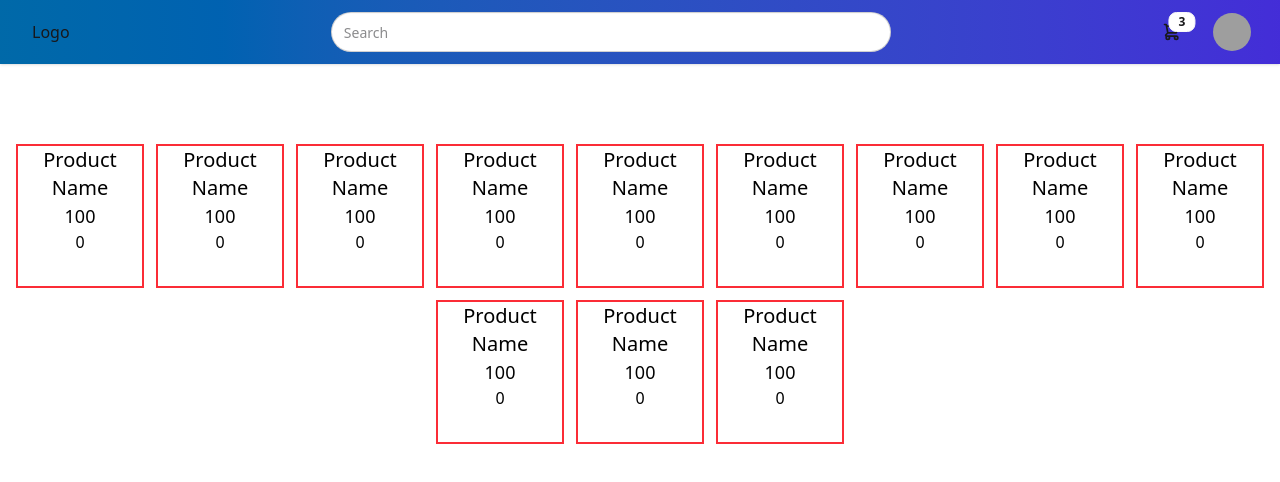
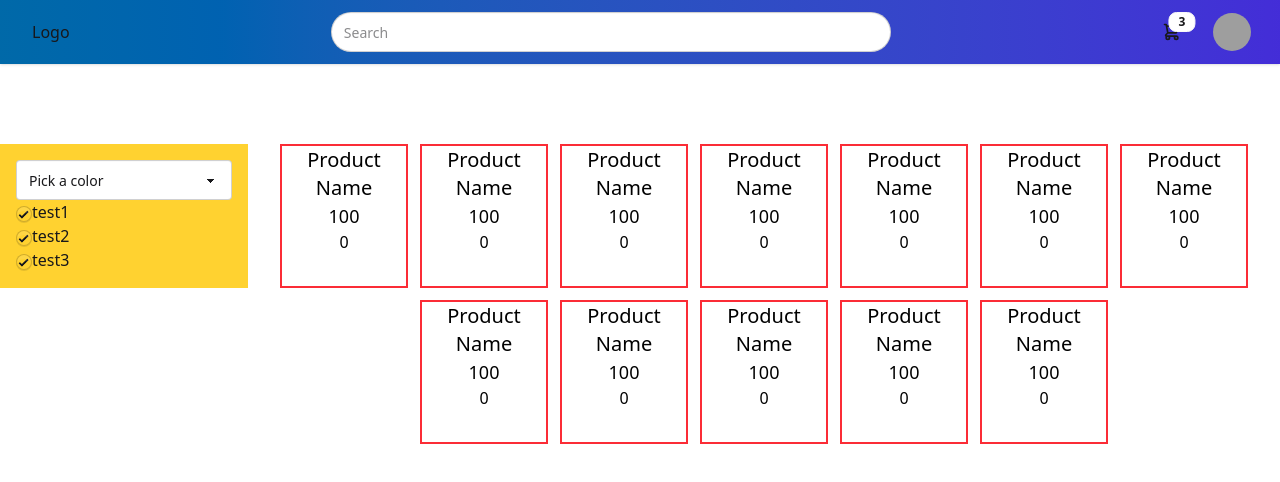
Before and after one commit to VarisNithiparkorn/PROJECT2-SEC-2-HGR, a Vue app: page / in a window 1280 px wide. Shown: the top 482 px of the page. Built offline with nearby package versions, Linux system fonts and the light colour scheme; data requests are answered from the project's data file; grey boxes are pictures that could not be loaded.

Commit message:
124-[Add] Add simple test ui for filter, [Update] Update Product list page

```diff
--- a/src/App.vue
+++ b/src/App.vue
@@ -3,6 +3,7 @@ import { ref } from "vue";
 import Header from "./components/Header.vue";
 import productSection from "./components/productSection.vue";
 import dataFile from '../data/db.json';
+import FillerProduct from "./components/FillerProduct.vue";
 const data = ref(dataFile.products)
 console.log(data.value);
 </script>
@@ -10,9 +11,16 @@ console.log(data.value);
 <template>
   <!-- show , hide -->
   <Header navBar="show" :userId="1"/>
-  <div class="flex flex-wrap gap-3 justify-center pt-20">
+  <div class=" flex pt-20">
+  <div class="inset-y-0 left-0">
+  <FillerProduct/>
+  </div>
+  <div class="flex flex-wrap gap-3 justify-center">
   <productSection v-for="item in data" :key="item.id" :item="item" />
+</div>
   </div>
+
+
 </template>
 
 <style scoped></style>
--- a/src/components/FillerProduct.vue
+++ b/src/components/FillerProduct.vue
@@ -4,6 +4,25 @@
 
 <template>
 
+
+<div class="w-62 h-auto bg-amber-300 p-4">
+    <div>
+    <select class="select">
+  <option disabled selected>Pick a color</option>
+  <option>Crimson</option>
+  <option>Amber</option>
+  <option>Velvet</option>
+</select>
+</div>
+    <div>
+    <input type="checkbox" checked="checked" class="checkbox checkbox-xs" id="test1" />
+    <label for="test1">test1</label><br>
+    <input type="checkbox" checked="checked" class="checkbox checkbox-xs" id="test2" />
+    <label for="test2">test2</label><br>
+   <input type="checkbox" checked="checked" class="checkbox checkbox-xs" id="test3"/>
+   <label for="test3">test3</label><br>
+  </div>
+  </div>
 </template>
 
 <style scoped>
```
Also changed, not shown: src/assets/main.css (line endings or trailing spaces).
